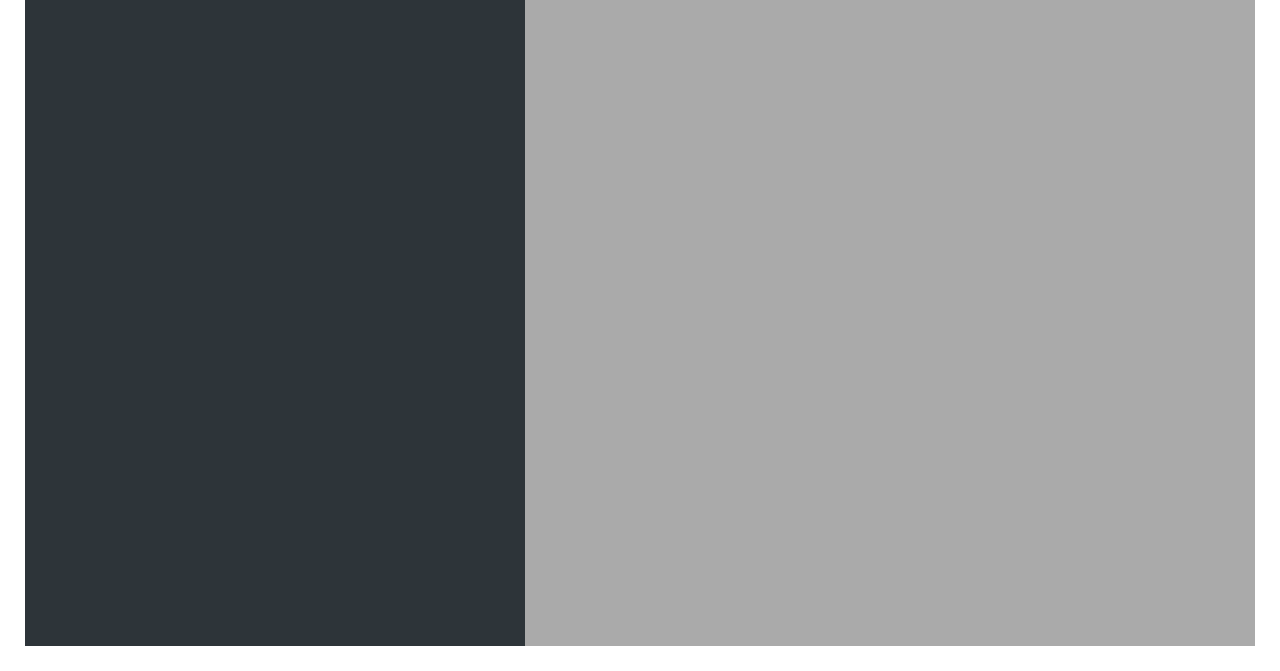
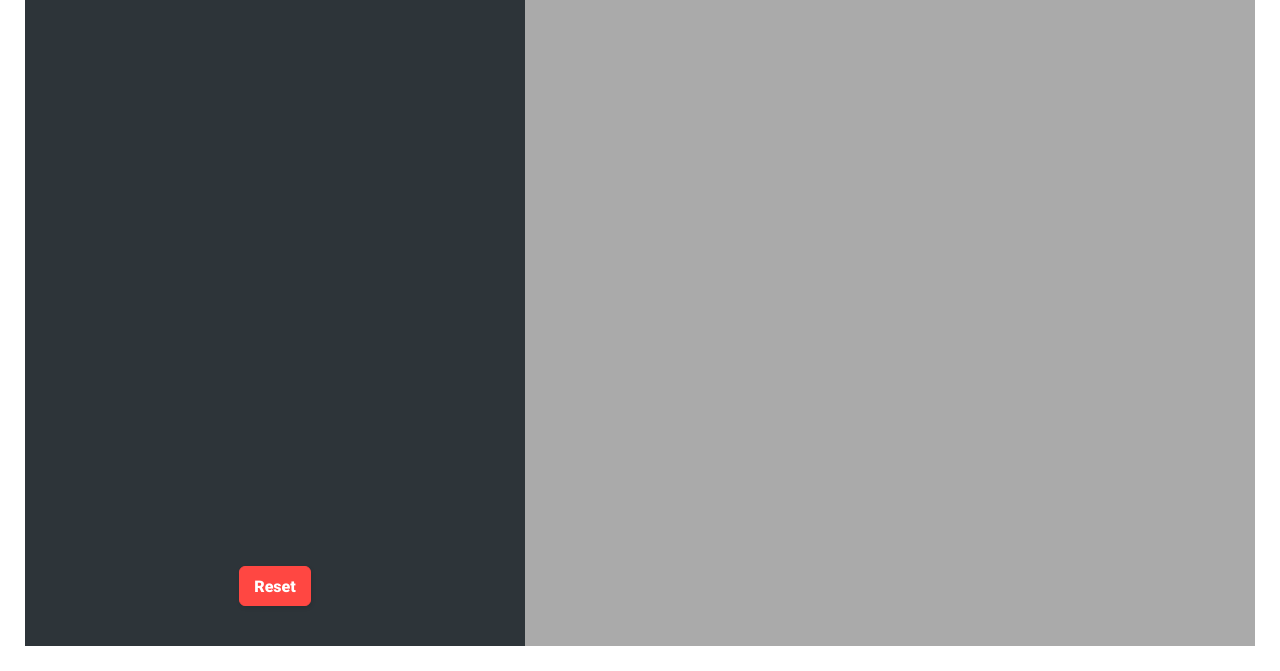
Before and after one commit to yacineaaddi/JS-Strivo-App, a plain HTML site: page index.html in a window 1280 px wide. Shown: the part 129-800 px from the top of the page. Drawn offline with nearby package versions, Linux system fonts and the light colour scheme.

Commit message:
Implementing a reset function

```diff
--- a/index.html
+++ b/index.html
@@ -53,7 +53,7 @@
         <button class="form__btn">OK</button>
       </form>
     </ul>
-
+    <button class="Resbutton" role="button">Reset</button>
   </div>
 
   <div id="map"></div>
--- a/script.js
+++ b/script.js
@@ -7,6 +7,7 @@ const inputDistance = document.querySelector('.form__input--distance');
 const inputDuration = document.querySelector('.form__input--duration');
 const inputCadence = document.querySelector('.form__input--cadence');
 const inputElevation = document.querySelector('.form__input--elevation');
+const resetButton = document.querySelector('.Resbutton');
 
 class Workout {
   date = new Date();
@@ -287,11 +288,11 @@ class App {
       this._renderWorkout(work);
     });
   }
-
-  reset() {
-    localStorage.removeItem('workouts');
-    location.reload();
-  }
 }
 
+resetButton.addEventListener('click', function () {
+  localStorage.removeItem('workouts');
+  location.reload();
+});
+
 const app = new App();
--- a/style.css
+++ b/style.css
@@ -168,9 +168,10 @@ a:visited {
   font-size: 1.3rem;
   text-align: center;
   color: var(--color-light--1);
-  width: 100px; height: 100px; border: 2px solid red;
+  width: 100px;
+  height: 100px;
+  border: 2px solid red;
 }
-
 
 .twitter-link:link,
 .twitter-link:visited {
@@ -210,3 +211,39 @@ a:visited {
 .Cycling-popup .leaflet-popup-content-wrapper {
   border-left: 5px solid var(--color-brand--1);
 }
+
+.Resbutton {
+  background: #ff4742;
+  border: 1px solid #ff4742;
+  border-radius: 6px;
+  box-shadow: rgba(0, 0, 0, 0.1) 1px 2px 4px;
+  box-sizing: border-box;
+  color: #ffffff;
+  cursor: pointer;
+  display: inline-block;
+  font-family: nunito, roboto, proxima-nova, 'proxima nova', sans-serif;
+  font-size: 16px;
+  font-weight: 800;
+  line-height: 16px;
+  min-height: 40px;
+  outline: 0;
+  padding: 12px 14px;
+  text-align: center;
+  text-rendering: geometricprecision;
+  text-transform: none;
+  user-select: none;
+  -webkit-user-select: none;
+  touch-action: manipulation;
+  vertical-align: middle;
+}
+
+.Resbutton:hover,
+.Resbutton:active {
+  background-color: initial;
+  background-position: 0 0;
+  color: #ff4742;
+}
+
+.Resbutton:active {
+  opacity: 0.5;
+}
```
